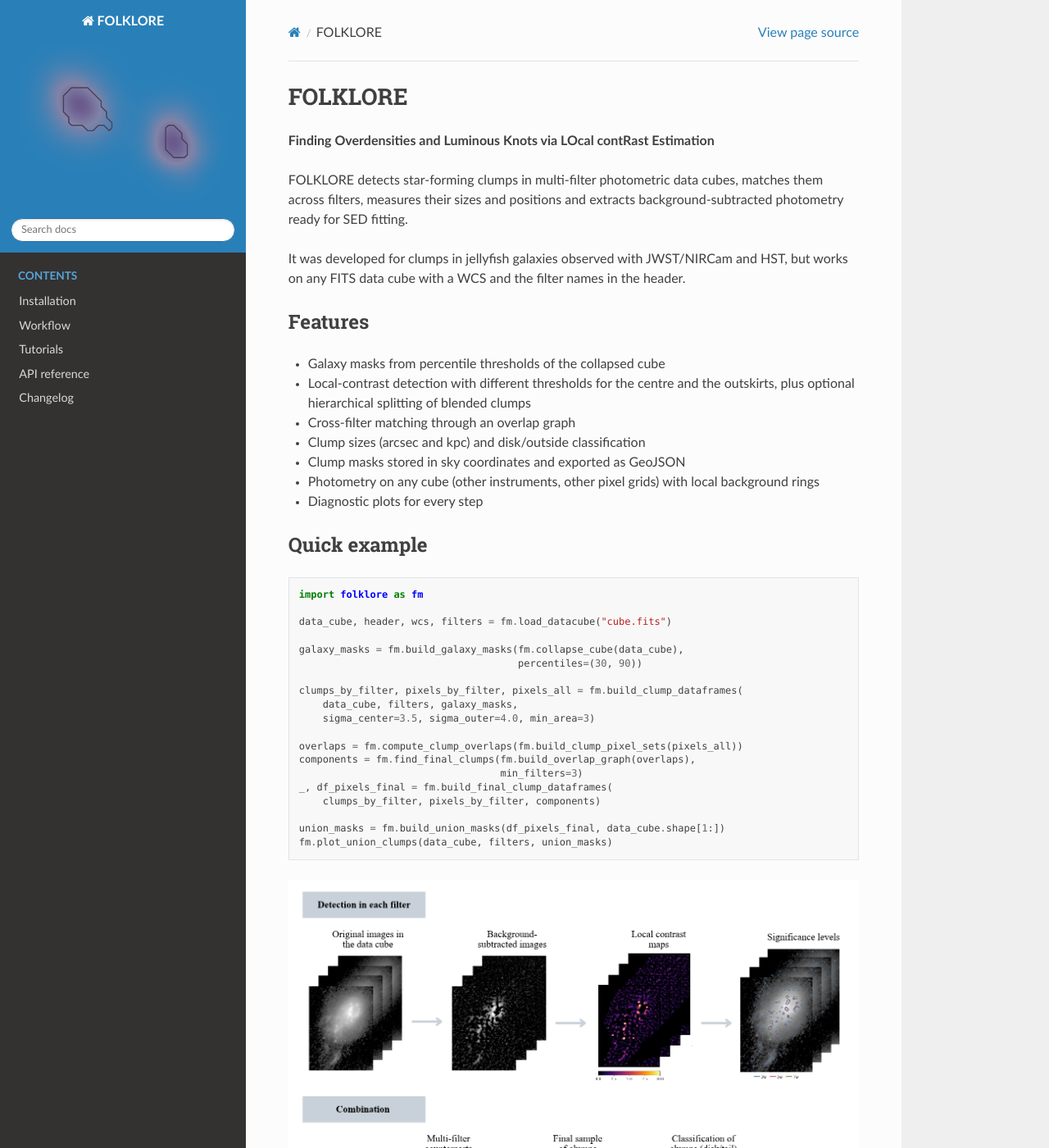
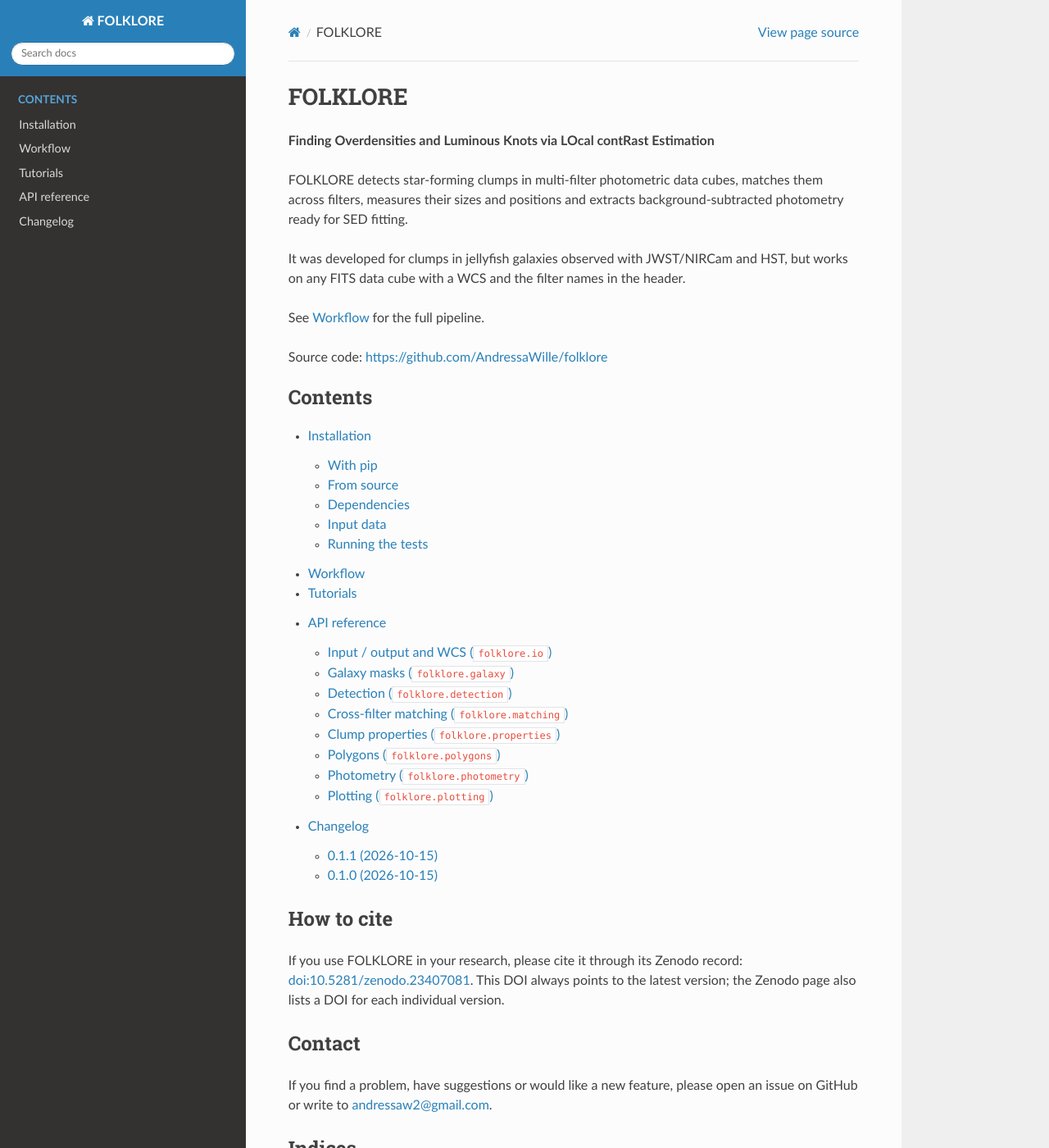
Before and after one commit to AndressaWille/folklore, a Sphinx documentation site: the page built from docs/index.rst, in a window 1280 px wide and 1400 px high. Shown: the whole window at 82% size. Built offline with Sphinx 7.4.7 and the Read the Docs theme 3.1.0, drawn with Linux system fonts in a browser that asks for light colours; pages that are not in the unit, such as notebooks, are missing from menus.

Commit message:
Docs: remove sidebar logo; drop features, quick example and figure from the front page
Co-Authored-By: Claude Opus 5.5 <noreply@anthropic.com>

```diff
--- a/docs/conf.py
+++ b/docs/conf.py
@@ -72,5 +72,4 @@ intersphinx_mapping = {
 
 html_theme = "sphinx_rtd_theme"
 html_static_path = ["_static"]
-html_logo = "_static/folklore_logo.png"
 html_title = f"FOLKLORE {release}"
--- a/docs/index.rst
+++ b/docs/index.rst
@@ -10,48 +10,6 @@ extracts background-subtracted photometry ready for SED fitting.
 It was developed for clumps in jellyfish galaxies observed with JWST/NIRCam
 and HST, but works on any FITS data cube with a WCS and the filter names in
 the header.
-
-Features
---------
-
-* Galaxy masks from percentile thresholds of the collapsed cube
-* Local-contrast detection with different thresholds for the centre and
-  the outskirts, plus optional hierarchical splitting of blended clumps
-* Cross-filter matching through an overlap graph
-* Clump sizes (arcsec and kpc) and disk/outside classification
-* Clump masks stored in sky coordinates and exported as GeoJSON
-* Photometry on any cube (other instruments, other pixel grids) with local
-  background rings
-* Diagnostic plots for every step
-
-Quick example
--------------
-
-.. code-block:: python
-
-   import folklore as fm
-
-   data_cube, header, wcs, filters = fm.load_datacube("cube.fits")
-
-   galaxy_masks = fm.build_galaxy_masks(fm.collapse_cube(data_cube),
-                                        percentiles=(30, 90))
-
-   clumps_by_filter, pixels_by_filter, pixels_all = fm.build_clump_dataframes(
-       data_cube, filters, galaxy_masks,
-       sigma_center=3.5, sigma_outer=4.0, min_area=3)
-
-   overlaps = fm.compute_clump_overlaps(fm.build_clump_pixel_sets(pixels_all))
-   components = fm.find_final_clumps(fm.build_overlap_graph(overlaps),
-                                     min_filters=3)
-   _, df_pixels_final = fm.build_final_clump_dataframes(
-       clumps_by_filter, pixels_by_filter, components)
-
-   union_masks = fm.build_union_masks(df_pixels_final, data_cube.shape[1:])
-   fm.plot_union_clumps(data_cube, filters, union_masks)
-
-.. figure:: _static/workflow_folklore.png
-   :width: 100%
-   :alt: FOLKLORE workflow
 
 See :doc:`workflow` for the full pipeline.
 
@@ -71,8 +29,9 @@ How to cite
 -----------
 
 If you use FOLKLORE in your research, please cite it through its Zenodo
-record: `doi:10.5281/zenodo.23407081 <https://doi.org/10.5281/zenodo.23407081>`_. This DOI always points to
-the latest version; the Zenodo page also lists a DOI for each individual
+record: `doi:10.5281/zenodo.23407081
+<https://doi.org/10.5281/zenodo.23407081>`_. This DOI always points to the
+latest version; the Zenodo page also lists a DOI for each individual
 version.
 
 Contact
```
